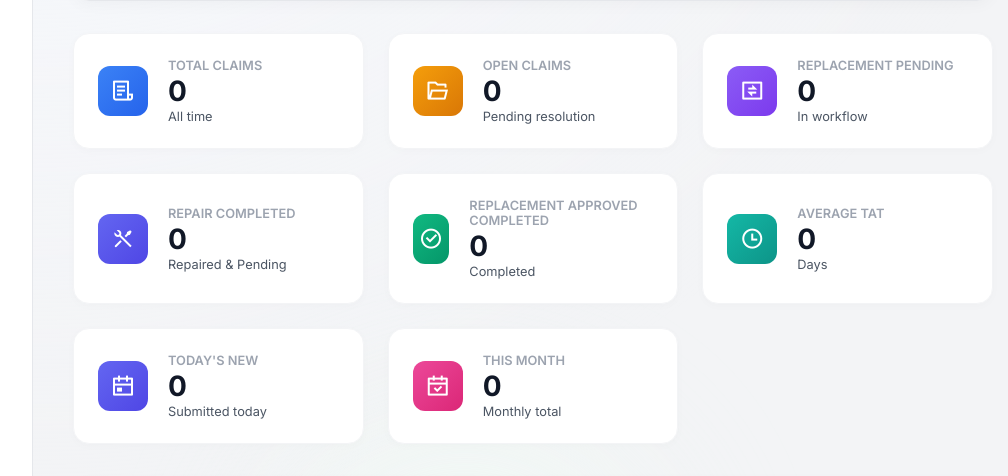
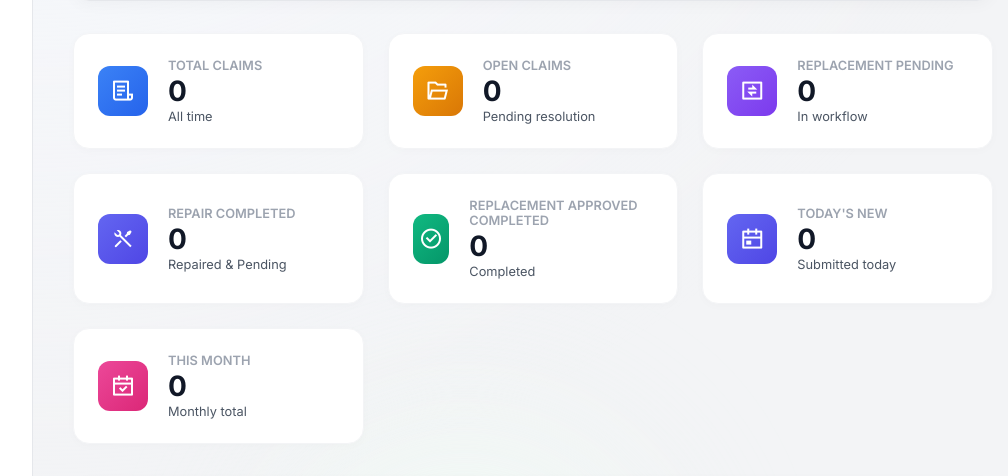
Before and after one commit to jasilmyg/OSG-myG-PORTAL, a Flask app: template templates/analytics.html in a window 1280 px wide. Shown: the part 599-1075 px from the top of the page, without its empty margins (247-1255 px from the left). Run offline with Flask 3, Linux system fonts and the light colour scheme; the template is opened without the code that fills it, so the values that code supplies are empty.

Commit message:
Remove Average TAT card from Analytics dashboard

```diff
--- a/templates/analytics.html
+++ b/templates/analytics.html
@@ -153,16 +153,7 @@
             </div>
         </div>
 
-        <div class="kpi-card glass-panel teal">
-            <div class="kpi-icon">
-                <i class="ri-time-line"></i>
-            </div>
-            <div class="kpi-content">
-                <h4>Average TAT</h4>
-                <div class="kpi-value" id="kpi-tat">0</div>
-                <p class="kpi-subtitle">Days</p>
-            </div>
-        </div>
+
 
         <div class="kpi-card glass-panel indigo">
             <div class="kpi-icon">
```
